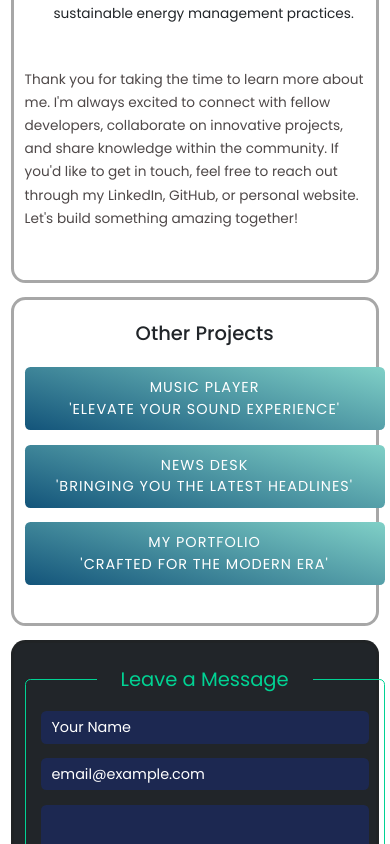
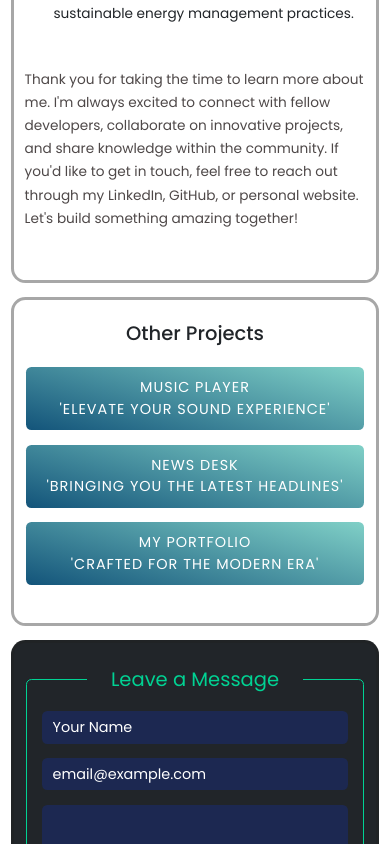
Before and after one commit to imtiaj-007/clean-energy-frontend, a React (Vite) app: page /contact in a window 390 px wide. Shown: the part 802-1646 px from the top of the page. Built offline with nearby package versions, Linux system fonts and the light colour scheme; no server answers.

Commit message:
small change in CSS

```diff
--- a/src/index.css
+++ b/src/index.css
@@ -530,6 +530,10 @@ legend {
     object-fit: contain;
   }
 
+  .projects a, #contactForm {
+    width: 23.5rem !important;
+  }
+
 }
 
 @media (max-width: 576px) {
```
